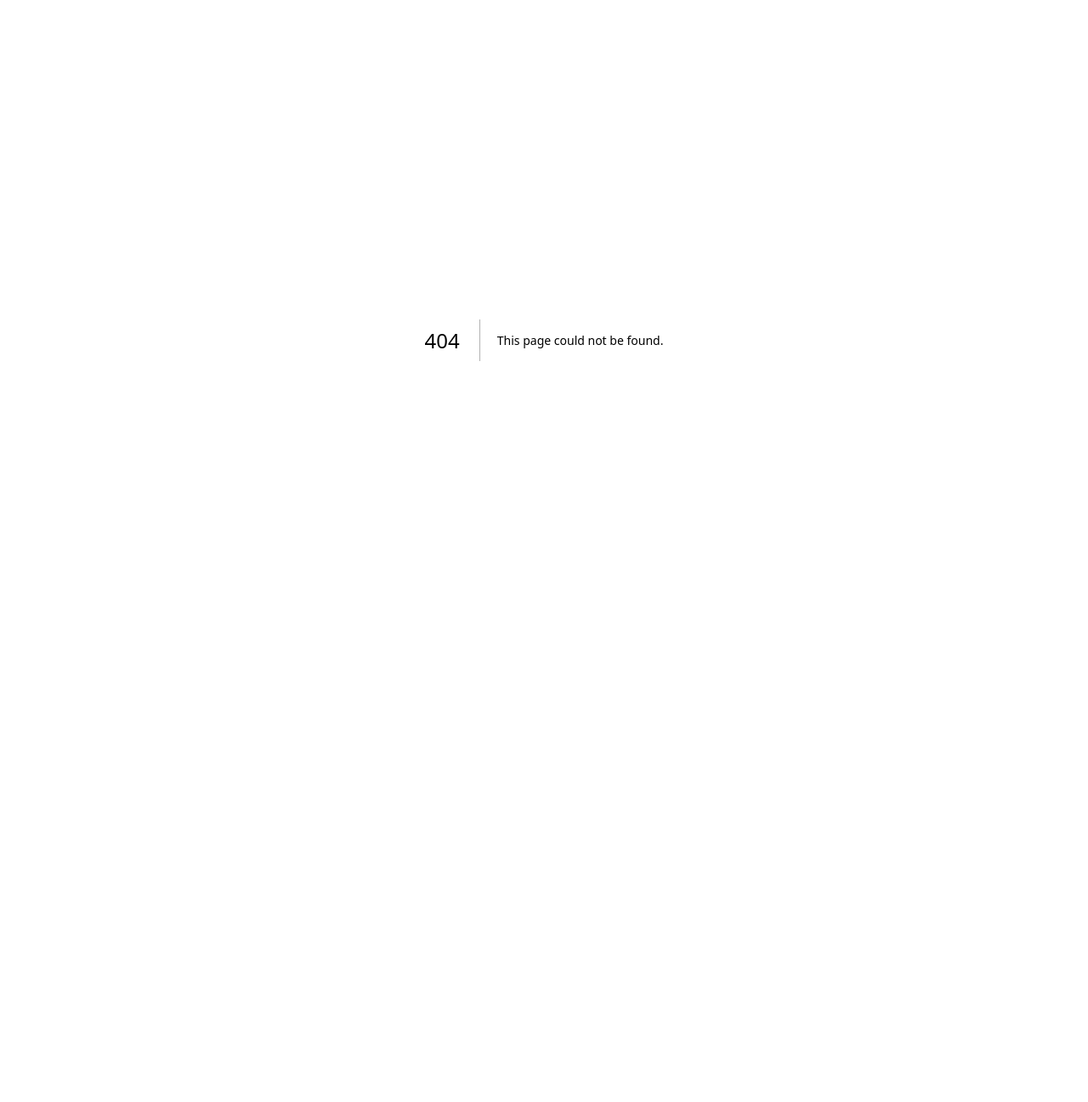
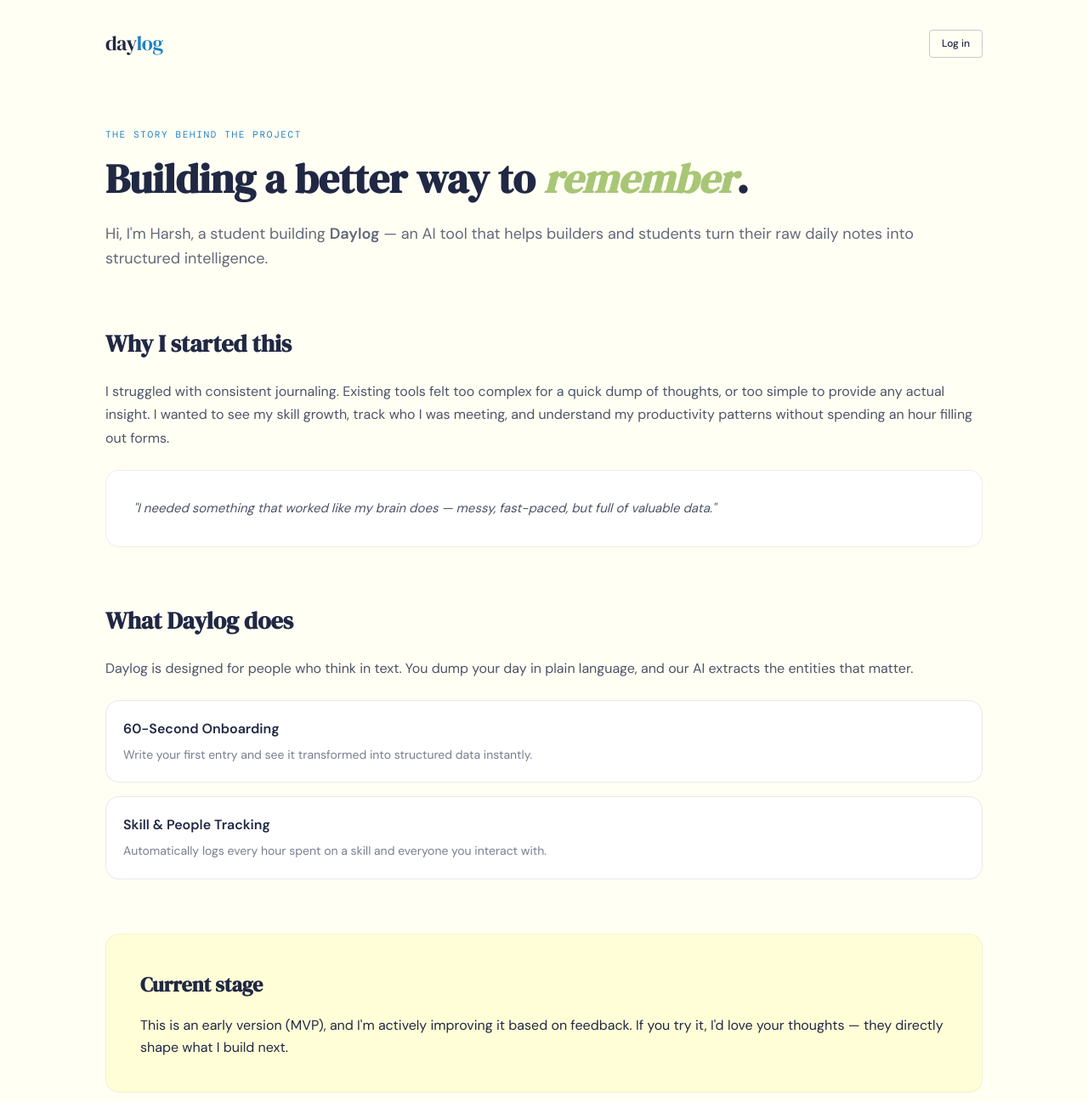
Before and after one commit to harsh081204/DayLog, a Next.js app in the folder frontend/: page /about in a window 1280 px wide. Before the commit this address had no page. Shown: the top 1297 px of the page at 85% size. Before the commit the page ends 800 px from the top, so only its background shows below. Built offline with nearby package versions, Linux system fonts and the light colour scheme; no server answers.

Commit message:
built the about page in the front describing our platform

```diff
--- /dev/null
+++ b/frontend/src/app/about/about.module.css
@@ -0,0 +1,192 @@
+.aboutPage {
+  background-color: var(--c-cream);
+  min-height: 100vh;
+  color: var(--c-navy);
+  padding: 2rem 1.5rem 0.5rem;
+}
+
+.container {
+  max-width: 100%;
+  margin-top: 0;
+  margin-bottom: 0;
+  margin-right: 100px;
+  margin-left: 100px;
+}
+
+.nav {
+  display: flex;
+  justify-content: space-between;
+  align-items: center;
+  margin-bottom: 5rem;
+}
+
+.logo {
+  font-family: var(--font-display);
+  font-size: 24px;
+  color: var(--c-navy);
+  text-decoration: none;
+  font-weight: 500;
+  letter-spacing: -0.02em;
+}
+
+.logo span {
+  color: var(--c-blue);
+}
+
+.header {
+  margin-bottom: 4rem;
+}
+
+.eyebrow {
+  font-family: var(--font-mono);
+  font-size: 11px;
+  text-transform: uppercase;
+  letter-spacing: 0.15em;
+  color: var(--c-blue);
+  margin-bottom: 1rem;
+  display: block;
+}
+
+.title {
+  font-family: var(--font-display);
+  font-size: 48px;
+  line-height: 1.1;
+  color: var(--c-navy);
+  margin-bottom: 1.5rem;
+}
+
+.title em {
+  font-style: italic;
+  color: var(--c-green);
+}
+
+.introText {
+  font-size: 18px;
+  color: rgba(33, 40, 68, 0.7);
+  line-height: 1.6;
+}
+
+.section {
+  margin-bottom: 4rem;
+}
+
+.section h2 {
+  font-family: var(--font-display);
+  font-size: 28px;
+  margin-bottom: 1.25rem;
+  color: var(--c-navy);
+}
+
+.section p {
+  font-size: 16px;
+  line-height: 1.7;
+  color: rgba(33, 40, 68, 0.8);
+  margin-bottom: 1.5rem;
+}
+
+.card {
+  background: white;
+  border: 1px solid rgba(33, 40, 68, 0.08);
+  border-radius: var(--radius-lg);
+  padding: 2rem;
+  margin-bottom: 2rem;
+}
+
+.highlightCard {
+  background: var(--c-yellow);
+  border: 1px solid rgba(33, 40, 68, 0.05);
+  border-radius: var(--radius-lg);
+  padding: 2.5rem;
+  margin-bottom: 4rem;
+}
+
+.highlightCard h3 {
+  font-family: var(--font-display);
+  font-size: 24px;
+  margin-bottom: 1rem;
+}
+
+.builderSection {
+  display: flex;
+  align-items: center;
+  gap: 1.5rem;
+  padding: 2rem;
+  background: rgba(33, 40, 68, 0.03);
+  border-radius: var(--radius-lg);
+  margin-top: 3rem;
+}
+
+.builderAv {
+  width: 64px;
+  height: 64px;
+  border-radius: 50%;
+  background: var(--c-navy);
+  display: flex;
+  align-items: center;
+  justify-content: center;
+  color: var(--c-cream);
+  font-family: var(--font-display);
+  font-size: 24px;
+}
+
+.builderInfo h4 {
+  font-size: 18px;
+  margin-bottom: 4px;
+}
+
+.builderInfo p {
+  font-size: 14px;
+  color: rgba(33, 40, 68, 0.6);
+  margin: 0;
+}
+
+.ctaBox {
+  text-align: center;
+  margin-top: 6rem;
+  padding: 4rem 2rem;
+  background: var(--c-navy);
+  border-radius: var(--radius-xl);
+  color: var(--c-cream);
+}
+
+.ctaBox h2 {
+  font-family: var(--font-display);
+  font-size: 32px;
+  margin-bottom: 1rem;
+}
+
+.ctaBox p {
+  color: rgba(255, 255, 244, 0.7);
+  margin-bottom: 2.5rem;
+}
+
+.btnGroup {
+  display: flex;
+  gap: 1rem;
+  justify-content: center;
+}
+
+.footer {
+  margin-top: 2rem;
+  padding-top: 0.5rem;
+  border-top: 1px solid rgba(33, 40, 68, 0.08);
+  display: flex;
+  justify-content: space-between;
+  align-items: center;
+  font-size: 12px;
+  color: rgba(33, 40, 68, 0.4);
+}
+
+.footerLinks {
+  display: flex;
+  gap: 1.5rem;
+}
+
+.footerLinks a {
+  color: rgba(33, 40, 68, 0.6);
+  text-decoration: none;
+}
+
+.footerLinks a:hover {
+  color: var(--c-blue);
+}
--- /dev/null
+++ b/frontend/src/app/about/page.js
@@ -0,0 +1,99 @@
+import styles from "./about.module.css";
+import Link from "next/link";
+
+export default function AboutPage() {
+  return (
+    <div className={styles.aboutPage}>
+      <div className={styles.container}>
+        {/* NAV */}
+        <nav className={styles.nav}>
+          <Link href="/" className={styles.logo}>
+            day<span>log</span>
+          </Link>
+          <div className={styles.navLinks}>
+            <Link href="/login" className="btn btn-secondary btn-sm">Log in</Link>
+          </div>
+        </nav>
+
+        {/* HEADER */}
+        <header className={styles.header}>
+          <span className={styles.eyebrow}>The story behind the project</span>
+          <h1 className={styles.title}>
+            Building a better way to <em>remember</em>.
+          </h1>
+          <p className={styles.introText}>
+            Hi, I&apos;m Harsh, a student building <strong>Daylog</strong> — an AI tool that helps builders and students turn their raw daily notes into structured intelligence.
+          </p>
+        </header>
+
+        {/* WHY */}
+        <section className={styles.section}>
+          <h2>Why I started this</h2>
+          <p>
+            I struggled with consistent journaling. Existing tools felt too complex for a quick dump of thoughts, or too simple to provide any actual insight. I wanted to see my skill growth, track who I was meeting, and understand my productivity patterns without spending an hour filling out forms.
+          </p>
+          <div className={styles.card}>
+            <p style={{ margin: 0, fontStyle: "italic", fontSize: "15px" }}>
+              &quot;I needed something that worked like my brain does — messy, fast-paced, but full of valuable data.&quot;
+            </p>
+          </div>
+        </section>
+
+        {/* WHAT */}
+        <section className={styles.section}>
+          <h2>What Daylog does</h2>
+          <p>
+            Daylog is designed for people who think in text. You dump your day in plain language, and our AI extracts the entities that matter.
+          </p>
+          <div style={{ display: "grid", gap: "1rem", marginBottom: "2rem" }}>
+            <div className="card" style={{ padding: "1.25rem" }}>
+              <strong style={{ display: "block", marginBottom: "0.25rem" }}>60-Second Onboarding</strong>
+              <span style={{ fontSize: "14px", color: "rgba(33,40,68,0.6)" }}>Write your first entry and see it transformed into structured data instantly.</span>
+            </div>
+            <div className="card" style={{ padding: "1.25rem" }}>
+              <strong style={{ display: "block", marginBottom: "0.25rem" }}>Skill & People Tracking</strong>
+              <span style={{ fontSize: "14px", color: "rgba(33,40,68,0.6)" }}>Automatically logs every hour spent on a skill and everyone you interact with.</span>
+            </div>
+          </div>
+        </section>
+
+        {/* CURRENT STAGE */}
+        <section className={styles.highlightCard}>
+          <h3>Current stage</h3>
+          <p style={{ marginBottom: 0 }}>
+            This is an early version (MVP), and I&apos;m actively improving it based on feedback. If you try it, I&apos;d love your thoughts — they directly shape what I build next.
+          </p>
+        </section>
+
+        {/* BUILDER */}
+        <div className={styles.builderSection}>
+          <div className={styles.builderAv}>H</div>
+          <div className={styles.builderInfo}>
+            <h4>Harsh</h4>
+            <p>Student & Developer</p>
+            <p style={{ marginTop: "4px", fontSize: "13px" }}>Obsessed with personal knowledge management and AI productivity.</p>
+          </div>
+        </div>
+
+        {/* CTA */}
+        <section className={styles.ctaBox}>
+          <h2>Join the journey</h2>
+          <p>Help shape the future of intelligent journaling.</p>
+          <div className={styles.btnGroup}>
+            <Link href="/signup" className="btn btn-green">Try the product</Link>
+            <a href="mailto:feedback@daylog.ai" className="btn btn-secondary" style={{ color: "white", borderColor: "rgba(255,255,255,0.2)" }}>Give feedback</a>
+          </div>
+        </section>
+
+        {/* FOOTER */}
+        <footer className={styles.footer}>
+          <span>© 2026 daylog</span>
+          <div className={styles.footerLinks}>
+            <Link href="/">Home</Link>
+            <Link href="/login">Login</Link>
+          </div>
+        </footer>
+      </div>
+    </div>
+  );
+}
--- a/frontend/src/app/page.js
+++ b/frontend/src/app/page.js
@@ -252,7 +252,7 @@ export default function Home() {
       <footer className={styles.footer}>
         <span className={styles.footerLogo}>daylog</span>
         <ul className={styles.footerLinks}>
-          <li><Link href="#">About</Link></li>
+          <li><Link href="/about">About</Link></li>
           <li><Link href="#">Privacy</Link></li>
           <li><Link href="#">Terms</Link></li>
           <li><Link href="#">Contact</Link></li>
--- a/frontend/src/context/AuthContext.js
+++ b/frontend/src/context/AuthContext.js
@@ -14,12 +14,10 @@ export function AuthProvider({ children }) {
         // Check if user is logged in (via cookie or token)
         const checkLogin = async () => {
             try {
-                // We'll call a simple /me or /profile endpoint later
-                // For now, check if the token cookie exists
-                const hasToken = document.cookie.includes('token=');
-                if (hasToken) {
-                    // Simulated user data for now
-                    setUser({ id: '1', name: 'Rahul Kumar', email: 'rahul@example.com' });
+                const res = await fetch('http://localhost:8080/api/auth/me', { credentials: 'include' });
+                if (res.ok) {
+                    const userData = await res.json();
+                    setUser(userData);
                 }
             } catch (err) {
                 console.error("Auth check failed", err);
@@ -33,14 +31,17 @@ export function AuthProvider({ children }) {
     const login = async (email, password) => {
         setLoading(true);
         try {
-            // 1. CALL GO BACKEND (Placeholder URL for now)
-            // const res = await fetch('http://localhost:8080/api/login', {
-            //   method: 'POST', body: JSON.stringify({ email, password })
-            // });
+            const res = await fetch('http://localhost:8080/api/auth/login', {
+                method: 'POST',
+                headers: { 'Content-Type': 'application/json' },
+                body: JSON.stringify({ email, password }),
+                credentials: 'include'
+            });
 
-            // 2. SIMULATE SUCCESS (Since Go isn't running yet)
-            document.cookie = "token=simulated-jwt-token; path=/; max-age=86400";
-            setUser({ id: '1', email });
+            const data = await res.json();
+            if (!res.ok) throw new Error(data.detail || 'Login failed');
+
+            setUser(data);
             router.push('/journal');
             return { success: true };
         } catch (err) {
@@ -53,12 +54,21 @@ export function AuthProvider({ children }) {
     const signup = async (userData) => {
         setLoading(true);
         try {
-            // 1. CALL GO BACKEND
-            // const res = await fetch('http://localhost:8080/api/signup', { ... });
+            const res = await fetch('http://localhost:8080/api/auth/signup', {
+                method: 'POST',
+                headers: { 'Content-Type': 'application/json' },
+                body: JSON.stringify({
+                    name: `${userData.firstName} ${userData.lastName}`.trim(),
+                    email: userData.email,
+                    password: userData.password
+                }),
+                credentials: 'include'
+            });
 
-            // 2. SIMULATE SUCCESS
-            document.cookie = "token=simulated-jwt-token; path=/; max-age=86400";
-            setUser({ id: '1', ...userData });
+            const data = await res.json();
+            if (!res.ok) throw new Error(data.detail || 'Signup failed');
+
+            setUser(data);
             router.push('/journal');
             return { success: true };
         } catch (err) {
@@ -68,8 +78,15 @@ export function AuthProvider({ children }) {
         }
     };
 
-    const logout = () => {
-        document.cookie = "token=; path=/; expires=Thu, 01 Jan 1970 00:00:00 GMT";
+    const logout = async () => {
+        try {
+            await fetch('http://localhost:8080/api/auth/logout', {
+                method: 'POST',
+                credentials: 'include'
+            });
+        } catch (err) {
+            console.error("Logout failed", err);
+        }
         setUser(null);
         router.push('/login');
     };
```
Also changed, not shown: frontend/src/app/(dashboard)/journal/page.js (+4 -4 lines), frontend/src/middleware.js (+14 -1 lines), 1 other file (tests, documents, lock files or other folders).
